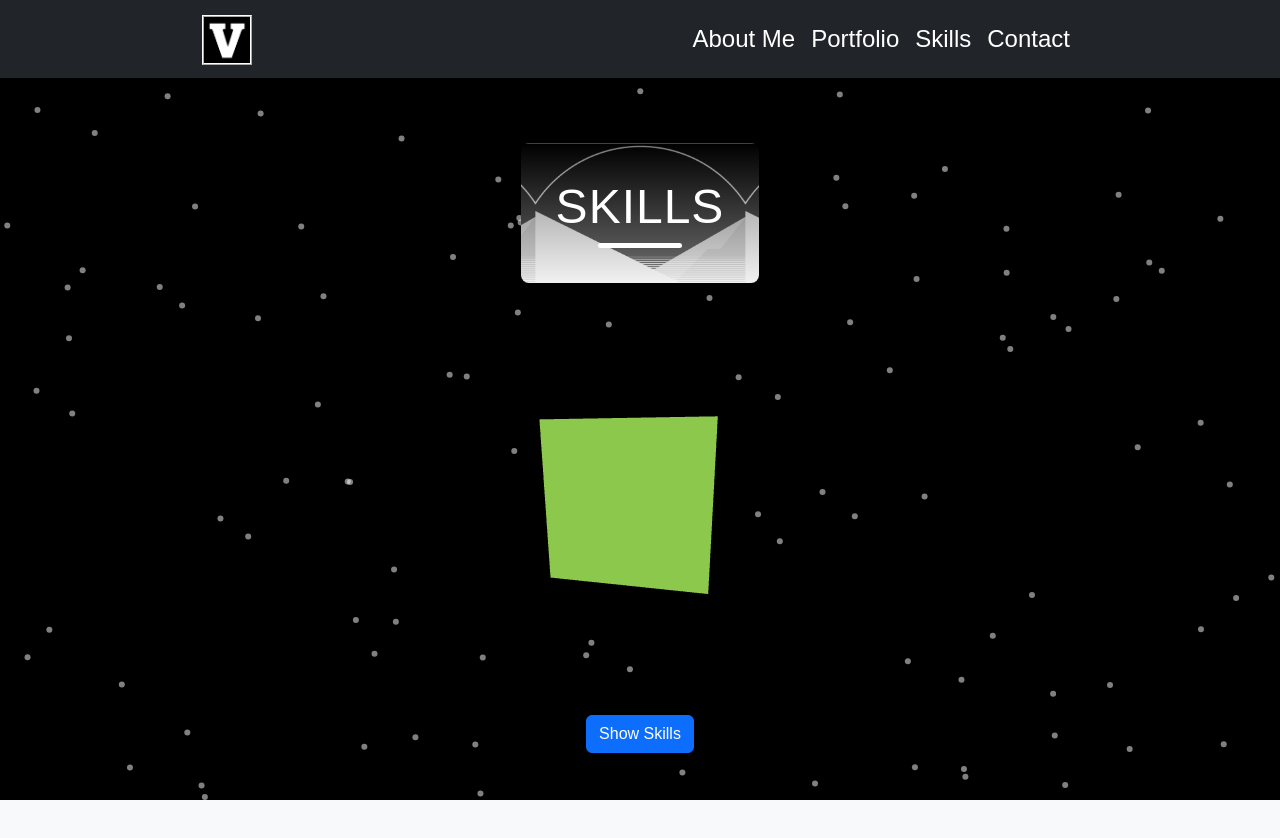
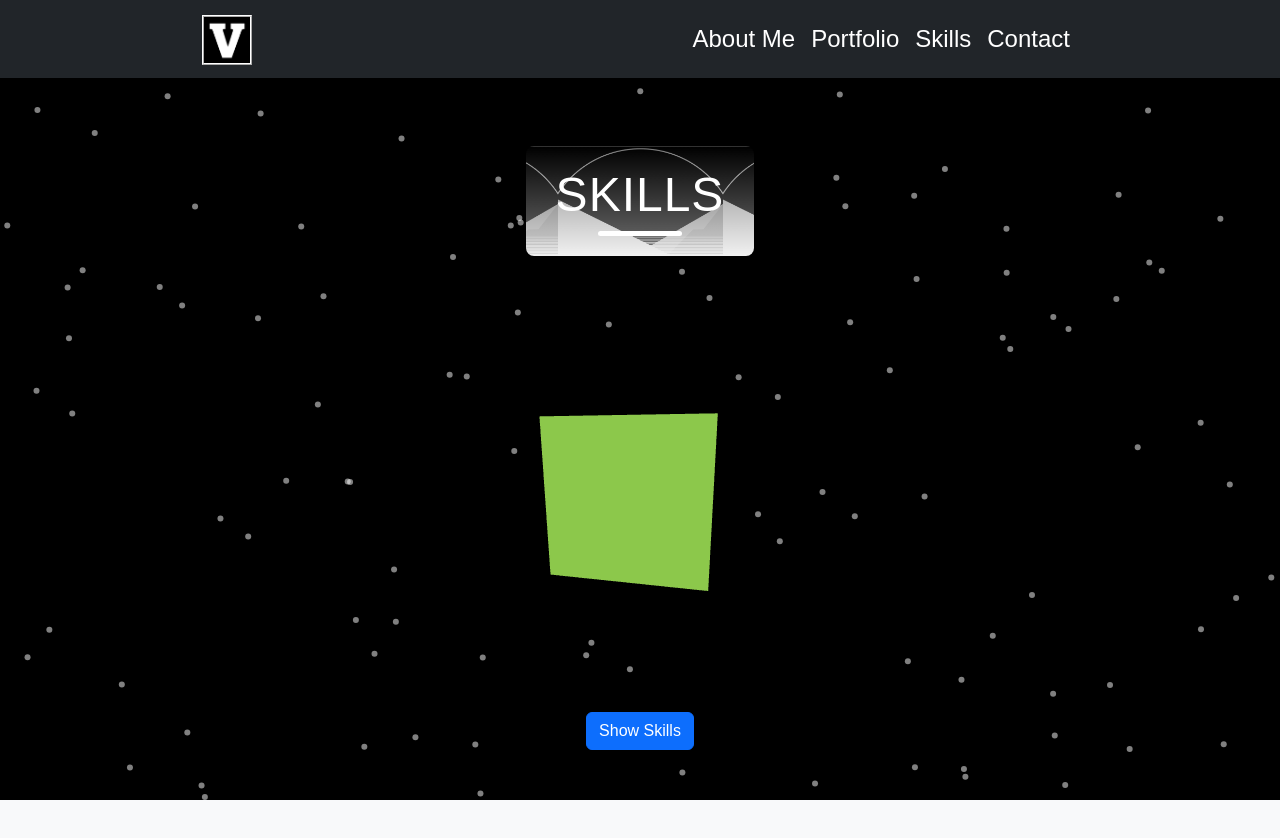
Before and after one commit to AngelVaPa/PortfolioWebsiteV2, a React (Vite) app: page /skills in a window 1280 px wide. Shown: the top 838 px of the page. Built offline with nearby package versions, Linux system fonts and the light colour scheme.

Commit message:
Update Skills.css

```diff
--- a/src/css/Skills.css
+++ b/src/css/Skills.css
@@ -13,20 +13,18 @@
   margin: 0 auto;
 }
 
-.container {
-  position: relative;
-  z-index: 3;
-  text-align: center;
-}
-
 .skillsTitle{
   color: #fff;
   font-size: 3rem;
   text-transform: uppercase;
   letter-spacing: 1px;
   position: relative;
-  padding: 35px;
+  padding: 20px;
+  padding-left: 30px;
+  padding-right: 30px;
   border-radius: 8px;
+  margin: 8.5rem 0 2rem;
+  margin-top: 0;
   background:
     linear-gradient(rgba(0, 0, 0, 0.5), rgba(228, 228, 228, 0.5)),
     url('../images/sec_title_img.jpg');
```
